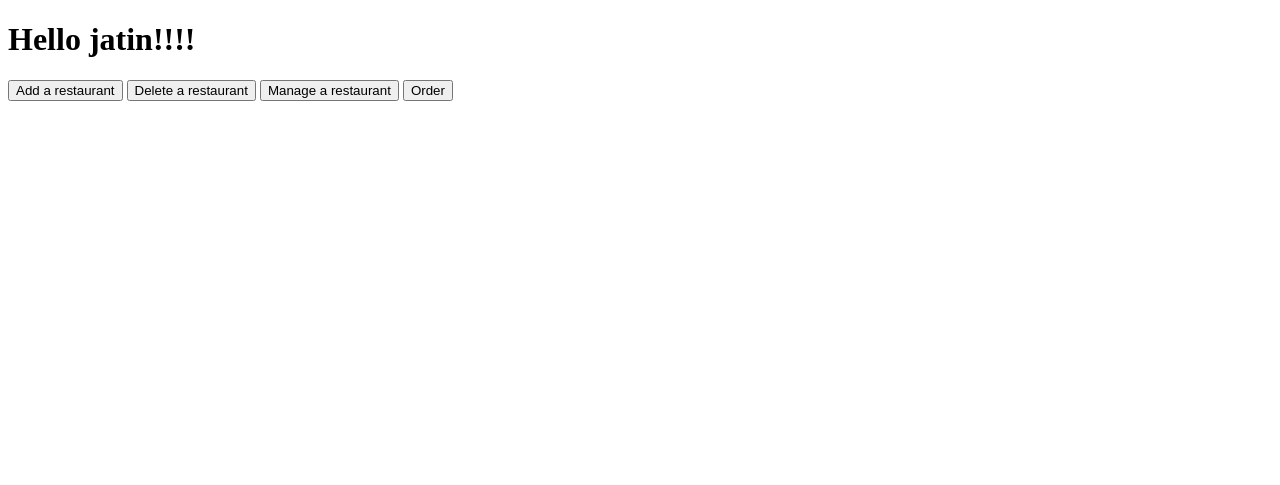
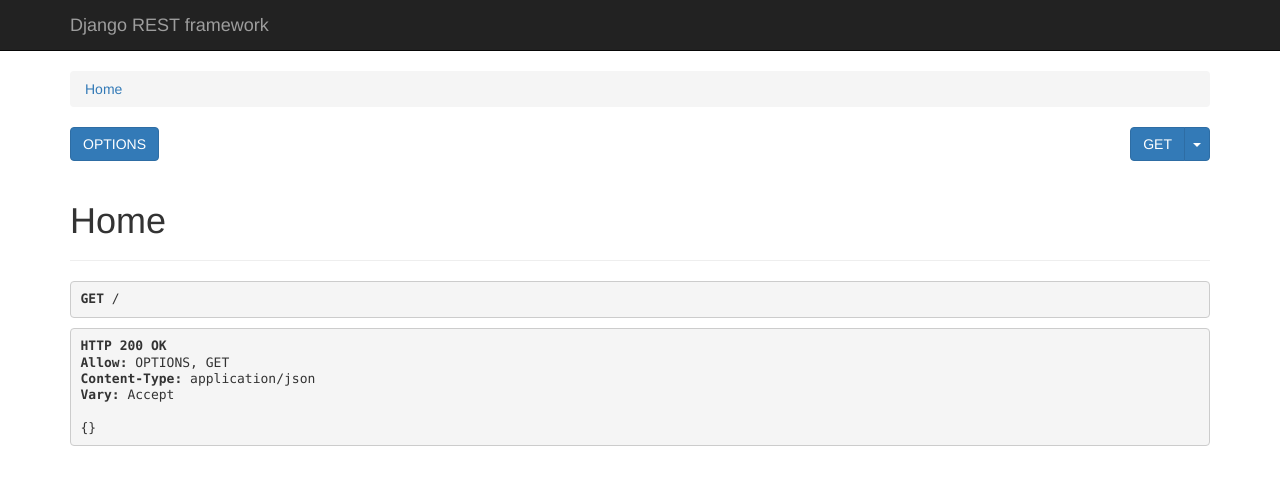
Before and after one commit to JatinSH/rippling_academy, a Django app: page / in a window 1280 px wide. Shown: the top 485 px of the page. Run offline with Django 4.2, Linux system fonts and the light colour scheme; parts of the project's set-up code (start-up, migrations or seed data) failed here and were passed over; some libraries are stand-ins or nearby versions.

Commit message:
feat: discarded the front end templates and built add/delete restaurant apis using DRF

```diff
--- a/week-5/food_ordering_app/food_ordering_app/settings.py
+++ b/week-5/food_ordering_app/food_ordering_app/settings.py
@@ -12,7 +12,6 @@ https://docs.djangoproject.com/en/4.0/ref/settings/
 
 import os
 from pathlib import Path
-import mongoengine
 import mongoengine
 # Build paths inside the project like this: BASE_DIR / 'subdir'.
 BASE_DIR = Path(__file__).resolve().parent.parent
@@ -33,6 +32,8 @@ ALLOWED_HOSTS = []
 # Application definition
 
 INSTALLED_APPS = [
+    'zomato',
+    'rest_framework',
     'django.contrib.admin',
     'django.contrib.auth',
     'django.contrib.contenttypes',
--- a/week-5/food_ordering_app/templates/home.html
+++ b/week-5/food_ordering_app/templates/home.html
@@ -4,8 +4,8 @@
 
   {%csrf_token%}
     <a href="./add_restaurant"><button type="submit">Add a restaurant</button></a>
-    <a href="./delete_restaurant"><button type="submit">Delete a restaurant</button></a>
-    <a href="./manage_restaurant"><button type="submit">Manage a restaurant</button></a>
+    <a href="./select_delete_restaurant"><button type="submit">Delete a restaurant</button></a>
+    <a href="./select_manage_restaurant"><button type="submit">Manage a restaurant</button></a>
     <a href="./order"><button type="submit">Order</button></a>
 
 {%endblock%}
--- a/week-5/food_ordering_app/templates/delete_restaurant.html
+++ b/week-5/food_ordering_app/templates/select_delete_restaurant.html
@@ -10,6 +10,9 @@
         <div>{{ restaurant.restaurant_name }}</div>
         <div>{{ restaurant.restaurant_address }}</div>
         <div>{{ restaurant.restaurant_cuisines }}</div>
-        <button onclick={{  }}>Delete Restaurant</button>
+        <form action="delete_restaurant" method="post">
+            {% csrf_token %}
+            <input type="submit" name="restaurant.id" value={{ restaurant.id }}>
+        </form>
     </div>
 {% endfor %}
--- a/week-5/food_ordering_app/zomato/urls.py
+++ b/week-5/food_ordering_app/zomato/urls.py
@@ -5,8 +5,12 @@ from . import views
 
 urlpatterns = [
     path('', views.home, name="home"),
-    path('add_restaurant', views.add_restaurant, name="add_restaurant"),
-    path('delete_restaurant', views.delete_restaurant, name="delete_restaurant"),
-    path('manage_restaurant', views.manage_restaurant, name="manage_restaurant"),
-    path('order', views.order, name="order"),
+    path('restaurant_list/', views.restaurant_list, name="restaurant_list"),
+    path('restaurant_detail/<str:pk>/', views.restaurant_detail, name="restaurant_detail"),
+    path('add_restaurant/', views.add_restaurant, name="add_restaurant"),
+    path('delete_restaurant/<str:pk>/', views.delete_restaurant, name="delete_restaurant"),
+    # path('select_delete_restaurant', views.select_delete_restaurant, name="select_delete_restaurant"),
+    # path('select_manage_restaurant', views.select_manage_restaurant, name="manage_restaurant"),
+    # path('manage_restaurant', views.manage_restaurant, name="manage_restaurant"),
+    # path('order', views.order, name="order"),
 ]
--- a/week-5/food_ordering_app/zomato/views.py
+++ b/week-5/food_ordering_app/zomato/views.py
@@ -3,39 +3,92 @@ from unicodedata import name
 from django.shortcuts import render, redirect
 from django.http import HttpResponse
 from zomato.models import Restaurant
+from rest_framework.decorators import api_view
+from rest_framework.response import Response
+from .serializers import RestaurantSerializer
 
 
 # Create your views here.
 
 
+# def home(request):
+#     return render(request, 'home.html', {'name': 'jatin'})
+
+@api_view(['GET'])
 def home(request):
-    return render(request, 'home.html', {'name': 'jatin'})
+    return Response({})
 
 
-def add_restaurant(request):
-    if request.method == "GET":
-        return render(request, 'add_restaurant.html')
-    else:
-        restaurant = Restaurant()
-        restaurant.restaurant_name = request.POST['restaurant_name']
-        restaurant.restaurant_address = request.POST['restaurant_address']
-        restaurant.restaurant_cuisines = request.POST.getlist('cuisines')
-        restaurant.save()
-        return redirect('/')
+@api_view(['GET'])
+def restaurant_list(request):
+    restaurants = Restaurant.objects
+    serializer = RestaurantSerializer(restaurants, many=True)
+    return Response(serializer.data)
 
 
-def delete_restaurant(request):
-    if request.method == "GET":
-        return render(request, 'delete_restaurant.html')
-    else:
-        restaurant_name = request.POST['restaurant_name']
-        restaurants = Restaurant.objects(restaurant_name__contains=restaurant_name)
-        return render(request, 'delete_restaurant.html', {"restaurants": restaurants})
+@api_view(['GET'])
+def restaurant_detail(request, pk):
+    restaurant = Restaurant.objects(id=pk)[0]
+    serializer = RestaurantSerializer(restaurant, many=False)
+    return Response(serializer.data)
 
 
-def manage_restaurant(request):
-    return render(request, 'manage_restaurant.html')
+@api_view(['POST'])
+def add_restaurant(request):
+    serializer = RestaurantSerializer(data=request.data)
+    print(request.data)
+    if serializer.is_valid():
+        serializer.save()
+
+    return Response(serializer.data)
 
 
-def order(request):
-    return render(request, 'order.html')
+@api_view(['DELETE'])
+def delete_restaurant(request, pk):
+    restaurant = Restaurant.objects(id=pk)[0]
+    restaurant.delete()
+    return  Response("Restaurant Deleted!")
+# def add_restaurant(request):
+#     if request.method == "GET":
+#         return render(request, 'add_restaurant.html')
+#     else:
+#         restaurant = Restaurant()
+#         restaurant.restaurant_name = request.POST['restaurant_name']
+#         restaurant.restaurant_address = request.POST['restaurant_address']
+#         restaurant.restaurant_cuisines = request.POST.getlist('cuisines')
+#         restaurant.save()
+#         return redirect('/')
+#
+#
+# def select_delete_restaurant(request):
+#     if request.method == "GET":
+#         return render(request, 'select_delete_restaurant.html')
+#     else:
+#         restaurant_name = request.POST['restaurant_name']
+#         restaurants = Restaurant.objects(restaurant_name__contains=restaurant_name)
+#         return render(request, 'select_delete_restaurant.html', {"restaurants": restaurants})
+#
+#
+# def delete_restaurant(request):
+#     restaurant_id = request.POST['restaurant.id']
+#     restaurant_to_delete = Restaurant.objects(id=restaurant_id)
+#     restaurant_to_delete.delete()
+#     return HttpResponse("Restaurant Deleted!!")
+#
+#
+# def select_manage_restaurant(request):
+#     if request.method == "GET":
+#         return render(request, 'select_manage_restaurant.html')
+#     else:
+#         restaurant_name = request.POST['restaurant_name']
+#         restaurants = Restaurant.objects(restaurant_name__contains=restaurant_name)
+#         return render(request, 'select_manage_restaurant.html', {"restaurants": restaurants})
+#
+#
+# def manage_restaurant(request):
+#     restaurant_id = request.POST['restaurant.id']
+#     restaurant_to_manage = Restaurant.objects(id=restaurant_id)
+#
+#
+# def order(request):
+#     return render(request, 'order.html')
```
Also changed, not shown: week-5/food_ordering_app/templates/select_manage_restaurant.html (added, +18 -0 lines), week-5/food_ordering_app/zomato/models.py (+11 -0 lines), week-5/food_ordering_app/zomato/serializers.py (added, +14 -0 lines).
